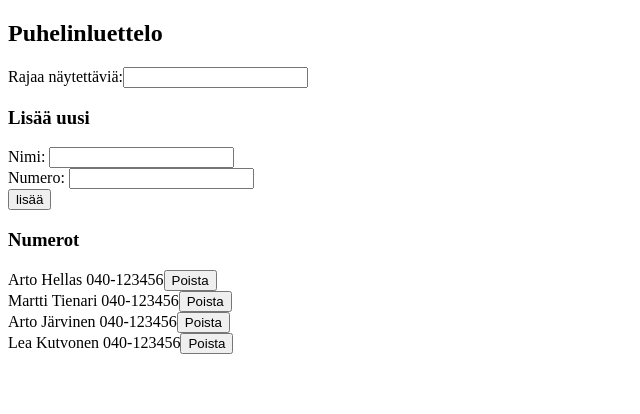
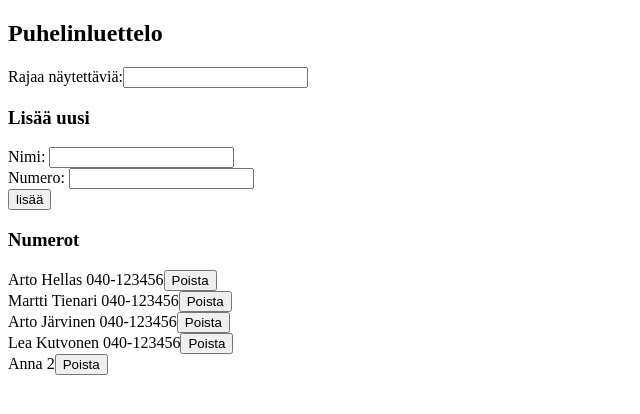
Before and after one commit to annapiir/full-stack-kurssi, a React (Create React App) app in the folder osa2/puhelinluettelo/: page / in a window 1280 px wide. Shown: the top 414 px of the page, without its empty margins (0-640 px from the left). Built offline with nearby package versions, Linux system fonts and the light colour scheme; data requests are answered from the project's data file.

Commit message:
Osa2, teht18

```diff
--- a/osa2/puhelinluettelo/db.json
+++ b/osa2/puhelinluettelo/db.json
@@ -19,6 +19,11 @@
       "name": "Lea Kutvonen",
       "number": "040-123456",
       "id": 4
+    },
+    {
+      "name": "Anna",
+      "number": "2",
+      "id": 5
     }
   ]
 }
--- a/osa2/puhelinluettelo/src/App.js
+++ b/osa2/puhelinluettelo/src/App.js
@@ -46,7 +46,16 @@ const App = () => {
     event.preventDefault()
 
     if (persons.filter(person => (person.name === newName)).length > 0) {
-      window.alert(`${newName} on jo luettelossa`)
+      if (window.confirm(`${newName} on jo luettelossa, korvataanko vanha numero uudella?`)) {
+        const updatePerson = (persons.filter(person => (person.name === newName)))[0]
+        const updateObject = { ...updatePerson, number: newNumber }
+
+        personService
+        .update(updatePerson.id, updateObject)
+        .then(returnedPerson => {
+          setPersons(persons.map(p => p.id !== updatePerson.id ? p : returnedPerson))
+        })
+      }
     } else {
       const nameObject = {
         name: newName,
```
Also changed, not shown: 1 other file (tests, documents, lock files or other folders).
